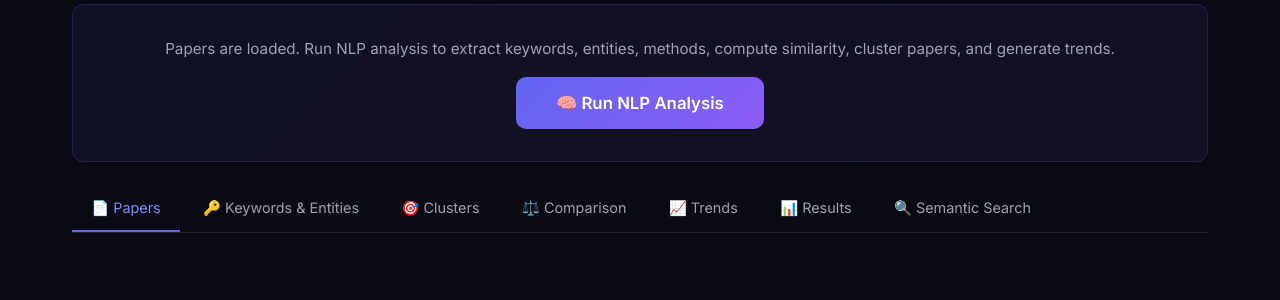
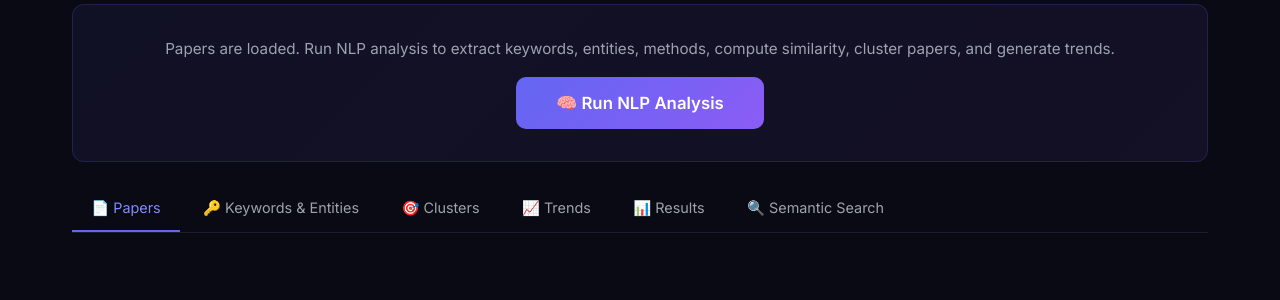
Before and after one commit to Riyan081/nlp-project, a Flask app: template templates/dashboard.html in a window 1280 px wide. Shown: the part 181-481 px from the top of the page. Run offline with Flask 3, Linux system fonts and the light colour scheme; the template is opened without the code that fills it, so the values that code supplies are empty.

Commit message:
removed compare

```diff
--- a/static/app.js
+++ b/static/app.js
@@ -82,7 +82,6 @@ async function runAnalysis(sessionId) {
 function renderResults(data) {
     renderKeywords(data.analyses);
     renderClusters(data.clusters);
-    renderComparison(data.comparison);
     renderTrends(data.trends);
     renderResearchResults(data.analyses, data.research_gaps, data.trends);
 }
@@ -96,10 +95,9 @@ function renderKeywords(analyses) {
         return;
     }
 
-    // Collect all keywords, methods, entities
+    // Collect all keywords, methods
     const allKeywords = [];
     const allMethods = new Set();
-    const allEntities = [];
     const allDatasets = new Set();
     const allMetrics = new Set();
 
@@ -110,7 +108,7 @@ function renderKeywords(analyses) {
             });
         }
         if (a.methods) a.methods.forEach(m => allMethods.add(m));
-        if (a.entities) a.entities.forEach(e => allEntities.push(e));
+
         if (a.datasets) a.datasets.forEach(d => allDatasets.add(d));
         if (a.metrics) a.metrics.forEach(m => allMetrics.add(m));
     });
@@ -128,20 +126,10 @@ function renderKeywords(analyses) {
         .sort((a, b) => b.avgScore - a.avgScore)
         .slice(0, 30);
 
-    // Unique entities
-    const uniqueEntities = [];
-    const seenEnt = new Set();
-    allEntities.forEach(e => {
-        const key = e.text + '|' + e.label;
-        if (!seenEnt.has(key)) {
-            seenEnt.add(key);
-            uniqueEntities.push(e);
-        }
-    });
 
-    let html = '<div class="keywords-grid">';
+    let html = '<div class="keywords-section">';
 
-    // Left: keyword cloud + methods
+    // Keywords, methods, datasets, metrics
     html += '<div>';
     html += '<h3 style="color:#fff;margin-bottom:0.8rem;">Top Keywords (TF-IDF)</h3>';
     html += '<div class="keyword-cloud">';
@@ -169,20 +157,6 @@ function renderKeywords(analyses) {
         html += '<div class="keyword-cloud">';
         allMetrics.forEach(m => { html += `<span class="keyword-tag metric">${m}</span>`; });
         html += '</div>';
-    }
-    html += '</div>';
-
-    // Right: entities table
-    html += '<div>';
-    html += '<h3 style="color:#fff;margin-bottom:0.8rem;">Named Entities (NER)</h3>';
-    if (uniqueEntities.length > 0) {
-        html += '<table class="entity-table"><thead><tr><th>Entity</th><th>Type</th></tr></thead><tbody>';
-        uniqueEntities.slice(0, 30).forEach(e => {
-            html += `<tr><td>${e.text}</td><td><span class="keyword-tag entity">${e.label}</span></td></tr>`;
-        });
-        html += '</tbody></table>';
-    } else {
-        html += '<p class="placeholder-text">No entities found.</p>';
     }
     html += '</div>';
 
@@ -500,23 +474,7 @@ function renderResearchResults(analyses, gapsData, trends) {
 
     // --- Research Gaps from analysis ---
     if (gapsData && gapsData.gaps && gapsData.gaps.length > 0) {
-        // Declining themes
-        const decliningGaps = gapsData.gaps.filter(g => g.type === 'temporal_gap');
-        if (decliningGaps.length > 0) {
-            decliningGaps.forEach(gap => {
-                html += '<div style="background:#13131f;border:1px solid #1e1e30;border-left:3px solid #ef4444;border-radius:10px;padding:1.5rem;margin-bottom:1rem;">';
-                html += '<h3 style="color:#f87171;font-size:1rem;margin-bottom:0.5rem;">📉 Declining Research Themes</h3>';
-                html += `<p style="color:#777;font-size:0.82rem;margin-bottom:0.8rem;">${gap.description}</p>`;
-                if (gap.items && gap.items.length > 0) {
-                    html += '<div class="keyword-cloud" style="gap:0.4rem;">';
-                    gap.items.forEach(item => {
-                        html += `<span class="keyword-tag" style="border-left:2px solid #ef4444;">${item}</span>`;
-                    });
-                    html += '</div>';
-                }
-                html += '</div>';
-            });
-        }
+
 
         // Missing method combinations
         const comboGaps = gapsData.gaps.filter(g => g.type === 'missing_combinations');
@@ -536,23 +494,7 @@ function renderResearchResults(analyses, gapsData, trends) {
             });
         }
 
-        // Cross-cluster isolated methods
-        const crossGaps = gapsData.gaps.filter(g => g.type === 'cross_cluster');
-        if (crossGaps.length > 0) {
-            crossGaps.forEach(gap => {
-                html += '<div style="background:#13131f;border:1px solid #1e1e30;border-left:3px solid #38bdf8;border-radius:10px;padding:1.5rem;margin-bottom:1rem;">';
-                html += '<h3 style="color:#7dd3fc;font-size:1rem;margin-bottom:0.5rem;">🎯 Isolated Methods (Only in One Theme)</h3>';
-                html += `<p style="color:#777;font-size:0.82rem;margin-bottom:0.8rem;">${gap.description}</p>`;
-                if (gap.items && gap.items.length > 0) {
-                    html += '<div class="keyword-cloud" style="gap:0.4rem;">';
-                    gap.items.forEach(item => {
-                        html += `<span class="keyword-tag" style="border-left:2px solid #38bdf8;">${item}</span>`;
-                    });
-                    html += '</div>';
-                }
-                html += '</div>';
-            });
-        }
+
     }
 
     // --- Future Research Points ---
@@ -571,10 +513,7 @@ function renderResearchResults(analyses, gapsData, trends) {
             html += `<li>Try combining methods that haven't been used together, such as <strong style="color:#fff;">${combos.items[0]}</strong>.</li>`;
         }
 
-        const declining = gapsData.gaps.find(g => g.type === 'temporal_gap');
-        if (declining && declining.items && declining.items.length > 0) {
-            html += `<li>Revisit declining research themes like <strong style="color:#fff;">${declining.items.slice(0, 2).join(', ')}</strong> which have not been explored recently.</li>`;
-        }
+
 
         const isolated = gapsData.gaps.find(g => g.type === 'isolated_papers');
         if (isolated && isolated.items && isolated.items.length > 0) {
--- a/templates/dashboard.html
+++ b/templates/dashboard.html
@@ -48,7 +48,7 @@
                 <button class="tab-btn active" data-tab="papers">📄 Papers</button>
                 <button class="tab-btn" data-tab="keywords">🔑 Keywords & Entities</button>
                 <button class="tab-btn" data-tab="clusters">🎯 Clusters</button>
-                <button class="tab-btn" data-tab="comparison">⚖️ Comparison</button>
+
                 <button class="tab-btn" data-tab="trends">📈 Trends</button>
                 <button class="tab-btn" data-tab="gaps">📊 Results</button>
                 <button class="tab-btn" data-tab="search">🔍 Semantic Search</button>
@@ -97,12 +97,7 @@
                 </div>
             </div>
 
-            <!-- Tab: Comparison -->
-            <div class="tab-content" id="tab-comparison">
-                <div id="comparisonContent">
-                    <p class="placeholder-text">Run NLP analysis to see methodology comparison.</p>
-                </div>
-            </div>
+
 
             <!-- Tab: Trends -->
             <div class="tab-content" id="tab-trends">
```
